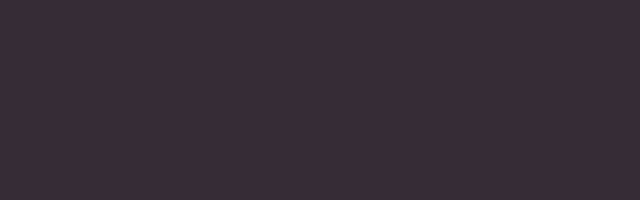
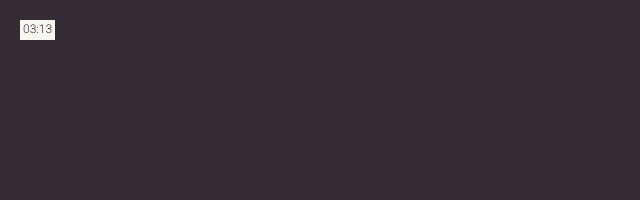
Before and after one commit to geraldofada/browser-homepage, a plain HTML site: page index.html in a window 1280 px wide. Shown: the top 200 px of the page, 0-640 px from the left. Drawn offline with Linux system fonts and the light colour scheme.

Commit message:
Clock added

```diff
--- a/assets/main.css
+++ b/assets/main.css
@@ -54,3 +54,13 @@ main {
     top: -8px;
     font-size: 12px;
 }
+
+#time {
+    position: absolute;
+    background-color: #f7f6f0;
+    color: #362c36;
+    padding: 3px;
+    font-size: 12px;
+    top: 20px;
+    left: 20px;
+}
--- /dev/null
+++ b/assets/main.js
@@ -0,0 +1,19 @@
+function getTime() {
+    let date = new Date;
+    let hour = addZero(date.getHours())
+    let minute = addZero(date.getMinutes())
+
+    let time = hour + ":" + minute
+
+    document.querySelector("#time").innerHTML = time
+    setTimeout(getTime, 1000)
+}
+
+function addZero(time) {
+    if (time < 10) {
+        time = "0" + time
+    }
+    return time
+}
+
+getTime()
--- a/index.html
+++ b/index.html
@@ -50,6 +50,10 @@
             </ul>
         </div>
 
+        <div id="time"></div>
+
+        <script src="assets/main.js"></script>
+
     </main>
 </body>
 </html>
```
